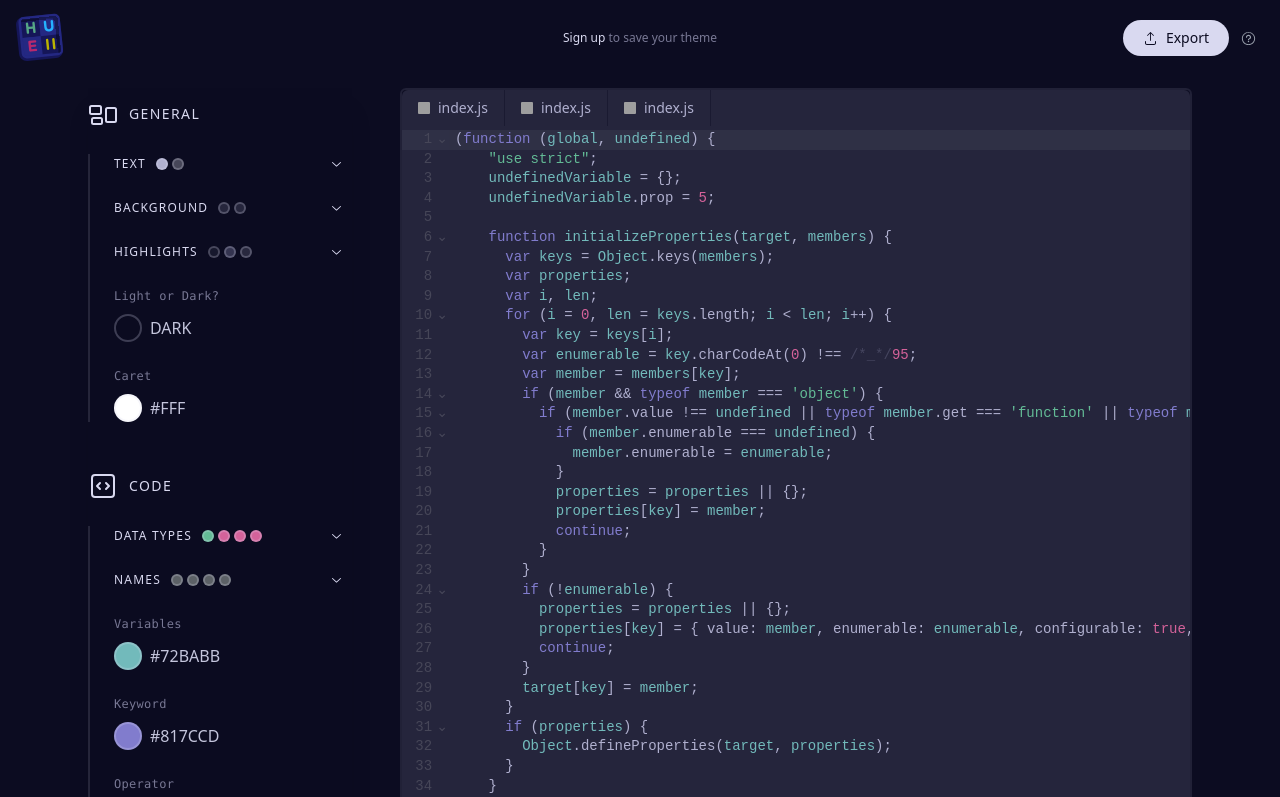
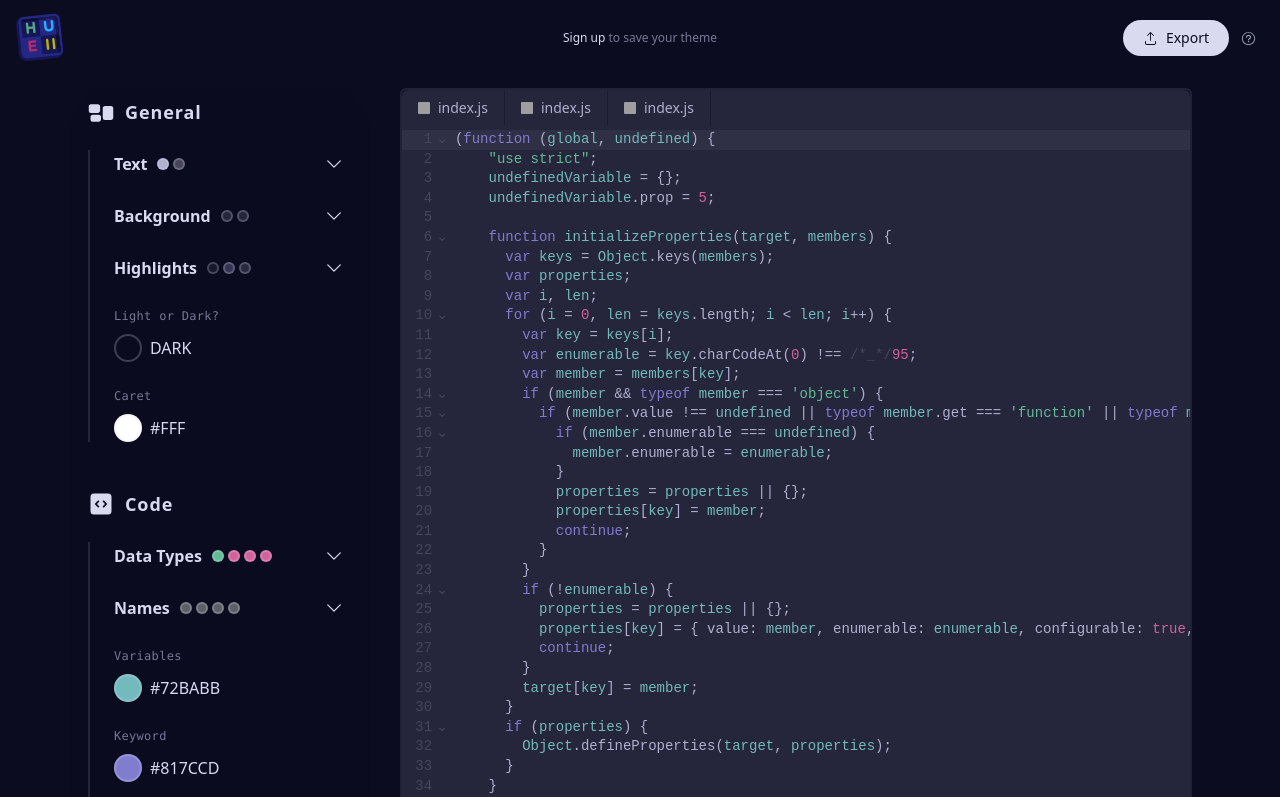
Before and after one commit to maxgeor/hueii, a Next.js app: page /sandbox in a window 1280 px wide. Shown: the top 797 px of the page. Built offline with nearby package versions, Linux system fonts and the light colour scheme; grey boxes are pictures that could not be loaded; a web font is replaced by a local one.

Commit message:
fattened it up

```diff
--- a/app/sandbox/page.js
+++ b/app/sandbox/page.js
@@ -7,7 +7,8 @@ import { useState } from 'react'
 import { tags as t } from '@lezer/highlight';
 import { createTheme } from '@uiw/codemirror-themes';
 import { GroupIcon, CodeIcon, EnterFullScreenIcon, ExitFullScreenIcon } from '@radix-ui/react-icons'
-import { WindowIcon, RectangleGroupIcon, CodeBracketIcon, CodeBracketSquareIcon } from '@heroicons/react/24/outline'
+// import { WindowIcon, RectangleGroupIcon, CodeBracketIcon, CodeBracketSquareIcon } from '@heroicons/react/24/outline'
+import { WindowIcon, RectangleGroupIcon, CodeBracketIcon, CodeBracketSquareIcon } from '@heroicons/react/24/solid'
 import StyleGroup from '../../components/StyleGroup';
 import Style from '../../components/Style';
 
@@ -85,7 +86,7 @@ export default function SandboxPage() {
   });
 
   const styles = [
-    { group: 'General', icon: <RectangleGroupIcon className='h-8 w-8 shrink-0'/>, isSubgroup: false, items: [
+    { group: 'General', icon: <RectangleGroupIcon className='h-7 w-7 shrink-0'/>, isSubgroup: false, items: [
       { group: 'Text', isSubgroup: true, items: [
         { name: 'Foreground', color: foreground, setColor: setForeground },
         { name: 'Gutter Foreground', color: gutterForeground, setColor: setGutterForeground }
@@ -102,7 +103,7 @@ export default function SandboxPage() {
       { name: 'Light or Dark?', color: lightOrDark, setColor: setLightOrDark },
       { name: 'Caret', color: caret, setColor: setCaret },
     ] },
-    { group: 'Code', icon: <CodeBracketSquareIcon className='h-8 w-8 shrink-0'/>, isSubgroup: false, items: [
+    { group: 'Code', icon: <CodeBracketSquareIcon className='h-7 w-7 shrink-0'/>, isSubgroup: false, items: [
       { group: 'Data Types', icon: null, isSubgroup: true, items: [
         { name: 'String', color: string, setColor: setString, fontable: false, bolded: false, italicized: false },
         { name: 'Number', color: number, setColor: setNumber, fontable: false, bolded: false, italicized: false },
--- a/components/ColorField.jsx
+++ b/components/ColorField.jsx
@@ -29,7 +29,7 @@ export default function ColorField({ color, setColor }) {
           id='hex'
           type='text'
           value={color.toUpperCase()}
-          className='w-fit text-md text-gray-100 pl-1 leading-5 bg-inherit rounded-r-full focus:outline-none'
+          className='w-fit text-md font-medium pl-1 leading-5 bg-inherit rounded-r-full focus:outline-none'
           onPaste={e => handleChange(e)}
           onChange={e => handleChange(e)}
           onClick={e => e.target.select()}
--- a/components/StyleGroup.jsx
+++ b/components/StyleGroup.jsx
@@ -1,6 +1,7 @@
 import { useState } from "react"
 import ColorBadge from "./ColorBadge";
-import { ChevronUpIcon, ChevronDownIcon } from "@radix-ui/react-icons";
+// import { ChevronUpIcon, ChevronDownIcon } from "@radix-ui/react-icons";
+import { ChevronUpIcon, ChevronDownIcon } from '@heroicons/react/24/solid'
 
 export default function StyleGroup({
   name,
@@ -28,7 +29,7 @@ export default function StyleGroup({
             onClick={() => setOpen(!open)}
           >
             <div className="flex items-center gap-x-2.5 w-full">
-              <h3 className='text-xs leading-4 uppercase text-white font-light tracking-widest whitespace-nowrap'>
+              <h3 className='text-white font-semibold whitespace-nowrap'>
                 {name}
               </h3>
               {open ? null : (
@@ -37,7 +38,7 @@ export default function StyleGroup({
                 </div>
               )}
             </div>
-            {open ? <ChevronUpIcon className='shrink-0 -mb-px' /> : <ChevronDownIcon className='shrink-0 -mt-px' />}
+            {open ? <ChevronUpIcon className='h-5 w-5 shrink-0 -mb-px' /> : <ChevronDownIcon className=' h-5 w-5 shrink-0 -mt-px' />}
           </button>
           <div>
             {open ? <StyleList>{children}</StyleList> : null}
@@ -47,7 +48,7 @@ export default function StyleGroup({
         <>
           <div className='flex items-center gap-x-[10px] -ml-px'>
             {icon}
-            <h3 className='text-sm uppercase tracking-widest whitespace-nowrap'>
+            <h3 className='text-lg tracking-wider text-white font-bold whitespace-nowrap'>
               {name}
             </h3>
           </div>
```
